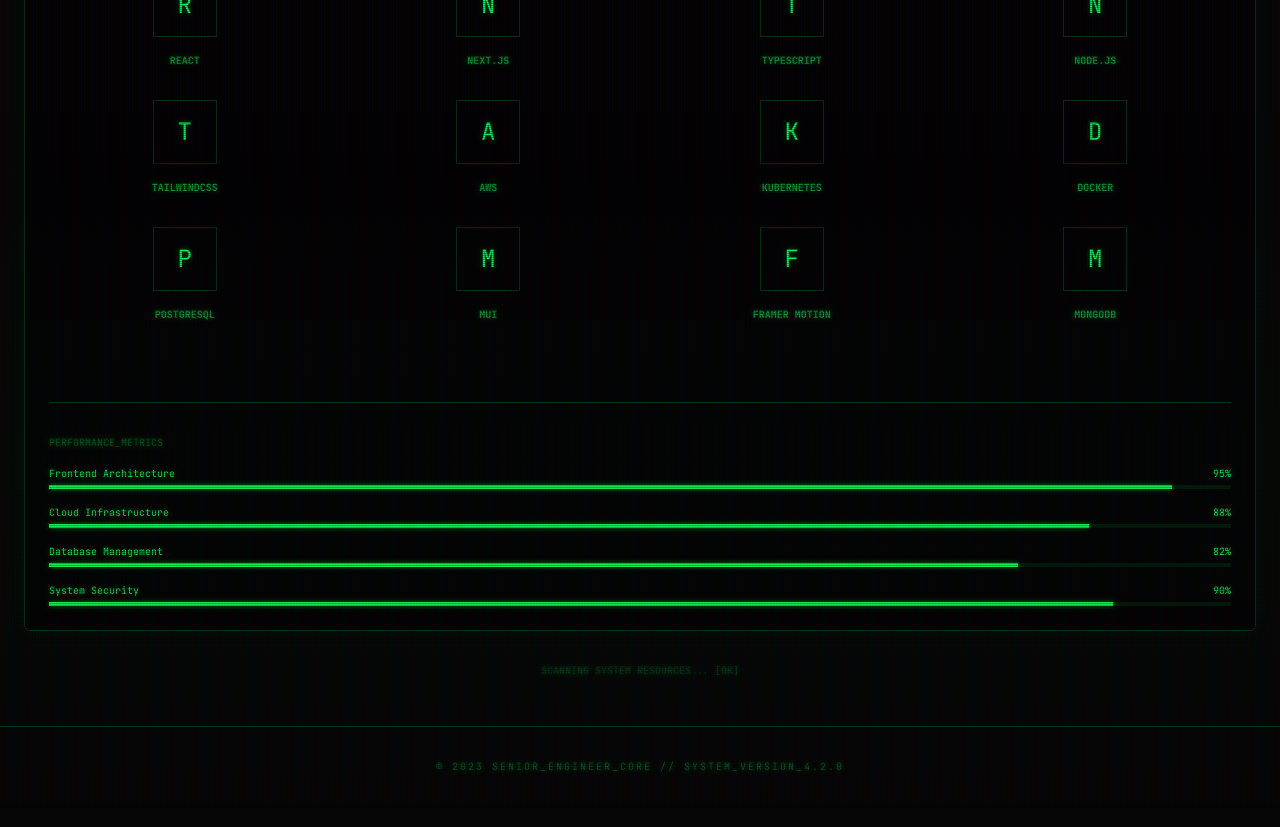
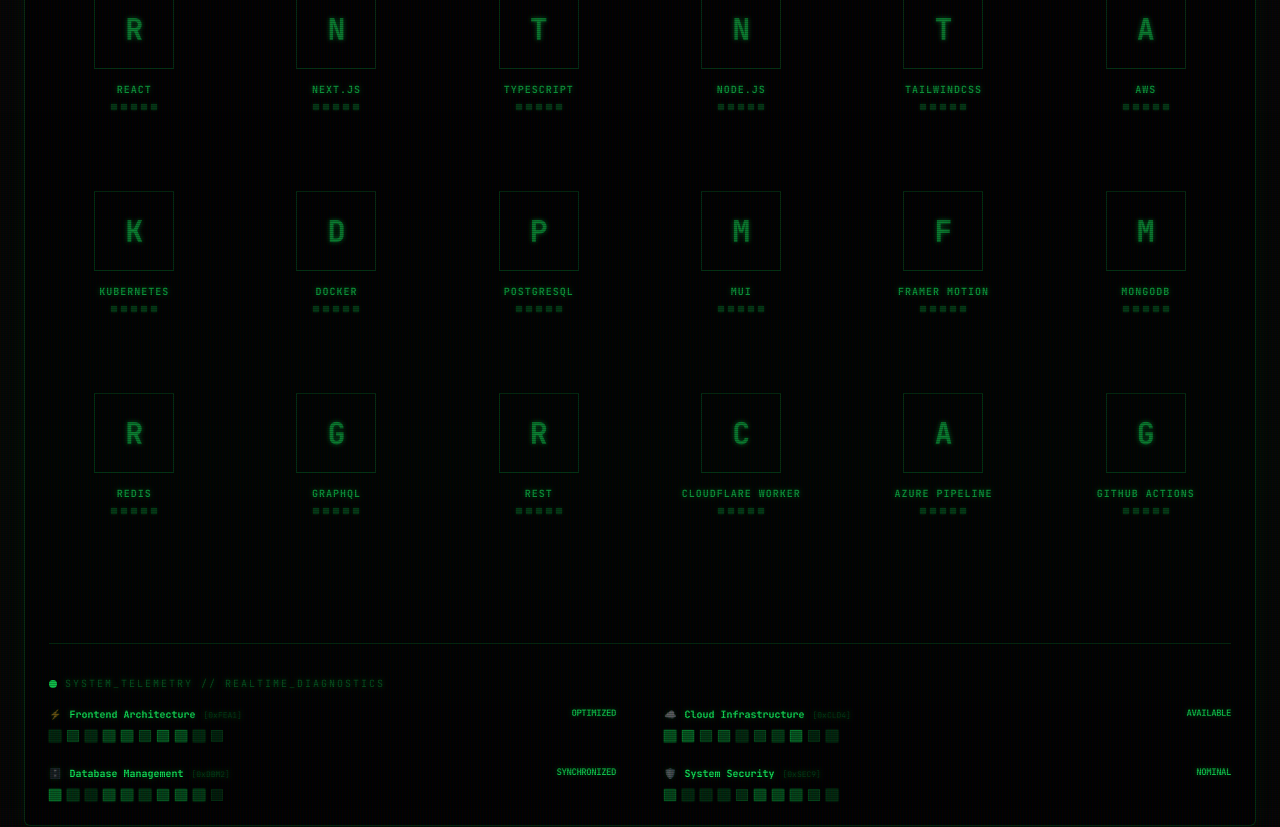
Before and after one commit to tranmani/portfolio, a Next.js app: page /stack in a window 1280 px wide. Shown: the part 260-1087 px from the top of the page. Before the commit the page ends 1066 px from the top, so only its background shows below. Built offline with nearby package versions, Linux system fonts and the light colour scheme.

Commit message:
tech stacks animations

```diff
--- /dev/null
+++ b/components/TechCard.tsx
@@ -0,0 +1,158 @@
+import React, { useState } from "react";
+import { motion, AnimatePresence } from "framer-motion";
+import cx from "classnames";
+
+interface TechCardProps {
+  name: string;
+  category?: string;
+}
+
+const TechCard: React.FC<TechCardProps> = ({ name, category }) => {
+  const [isHovered, setIsHovered] = useState(false);
+
+  // Generate some "fake" metadata for the HUD look
+  const hexId = (name.length * 1234).toString(16).toUpperCase().padStart(4, '0');
+
+  return (
+    <motion.div
+      onHoverStart={() => setIsHovered(true)}
+      onHoverEnd={() => setIsHovered(false)}
+      className="relative flex flex-col items-center gap-3 cursor-crosshair group"
+      whileHover={{ scale: 1.05 }}
+    >
+      {/* Background Glow */}
+      <AnimatePresence>
+        {isHovered && (
+          <motion.div
+            initial={{ opacity: 0, scale: 0.8 }}
+            animate={{ opacity: 1, scale: 1 }}
+            exit={{ opacity: 0, scale: 0.8 }}
+            className="absolute -inset-4 bg-terminal-green/5 blur-xl -z-10 rounded-full"
+          />
+        )}
+      </AnimatePresence>
+
+      {/* The Main Box */}
+      <div className={cx(
+        "w-20 h-20 border transition-all duration-300 flex items-center justify-center relative overflow-hidden",
+        isHovered ? "border-terminal-green bg-terminal-green/10" : "border-terminal-border bg-black/40"
+      )}>
+        {/* Corner Brackets */}
+        <div className="absolute top-0 left-0 w-2 h-2 border-t border-l border-terminal-green opacity-0 group-hover:opacity-100 transition-opacity" />
+        <div className="absolute top-0 right-0 w-2 h-2 border-t border-r border-terminal-green opacity-0 group-hover:opacity-100 transition-opacity" />
+        <div className="absolute bottom-0 left-0 w-2 h-2 border-b border-l border-terminal-green opacity-0 group-hover:opacity-100 transition-opacity" />
+        <div className="absolute bottom-0 right-0 w-2 h-2 border-b border-r border-terminal-green opacity-0 group-hover:opacity-100 transition-opacity" />
+
+        {/* First Letter / Icon */}
+        <motion.span
+          animate={isHovered ? {
+            opacity: [1, 0.8, 1, 0.9, 1],
+            scale: [1, 1.1, 1.05, 1.1, 1]
+          } : { opacity: 1, scale: 1 }}
+          transition={isHovered ? {
+            repeat: Infinity,
+            duration: 0.2,
+            repeatType: "reverse"
+          } : {}}
+          className={cx(
+            "text-3xl font-bold transition-all duration-300 select-none",
+            isHovered ? "text-terminal-green scale-110 drop-shadow-[0_0_8px_rgba(19,236,91,0.6)]" : "text-terminal-green/40"
+          )}
+        >
+          {name[0].toUpperCase()}
+        </motion.span>
+
+        {/* Hover Diagnostic Overlay */}
+        <AnimatePresence>
+          {isHovered && (
+            <motion.div
+              initial={{ y: 20, opacity: 0 }}
+              animate={{ y: 0, opacity: 1 }}
+              exit={{ y: 10, opacity: 0 }}
+              className="absolute bottom-0 left-0 right-0 bg-terminal-green/20 text-[6px] font-bold text-terminal-green uppercase text-center py-0.5 backdrop-blur-sm border-t border-terminal-green/30"
+            >
+              ID_{hexId} // STATUS: OK
+            </motion.div>
+          )}
+        </AnimatePresence>
+      </div>
+
+      {/* Label and Status */}
+      <div className="text-center w-full">
+        <div className={cx(
+          "text-[10px] font-bold uppercase tracking-widest transition-colors h-4 flex items-center justify-center",
+          isHovered ? "text-terminal-green" : "text-terminal-green/60"
+        )}>
+          {name}
+        </div>
+
+        {/* Animated Status Bits (Only animates on hover) */}
+        <div className="h-4 flex items-center justify-center">
+          <div className="flex gap-1 mt-1">
+            {[0, 1, 2, 3, 4].map((i) => (
+              <motion.div
+                key={i}
+                animate={isHovered ? {
+                  opacity: [0.4, 1, 0.4, 0.8, 0.4],
+                  scale: [1, 1.1, 1]
+                } : { opacity: 0.4, scale: 1 }}
+                transition={isHovered ? {
+                  repeat: Infinity,
+                  duration: 0.5 + Math.random() * 0.5,
+                  delay: i * 0.1
+                } : {}}
+                className="w-1.5 h-1.5 bg-terminal-green/60 shadow-[0_0_3px_rgba(19,236,91,0.5)]"
+              />
+            ))}
+          </div>
+        </div>
+
+        {/* Reserved Space for Bit Readout */}
+        <div className="h-3 mt-0.5">
+          <AnimatePresence>
+            {isHovered && (
+              <motion.div
+                initial={{ opacity: 0 }}
+                animate={{ opacity: 1 }}
+                exit={{ opacity: 0 }}
+                className="text-[7px] text-terminal-green/60 font-mono tracking-tighter"
+              >
+                0x{Math.random().toString(16).slice(2, 10).toUpperCase()}
+              </motion.div>
+            )}
+          </AnimatePresence>
+        </div>
+
+        {/* Reserved Space for Category */}
+        <div className="h-4">
+          <AnimatePresence>
+            {isHovered && (
+              <motion.div
+                initial={{ opacity: 0, y: -5 }}
+                animate={{ opacity: 1, y: 0 }}
+                exit={{ opacity: 0, y: -5 }}
+                className="text-[8px] text-terminal-green/40 font-mono"
+              >
+                {category || "SYSTEM_ACTIVE"}
+              </motion.div>
+            )}
+          </AnimatePresence>
+        </div>
+      </div>
+
+      {/* Scanning Line (appears on hover) */}
+      <AnimatePresence>
+        {isHovered && (
+          <motion.div
+            initial={{ top: "-10%" }}
+            animate={{ top: "110%" }}
+            transition={{ repeat: Infinity, duration: 1.5, ease: "linear" }}
+            className="absolute left-0 right-0 h-px bg-terminal-green/30 pointer-events-none z-10"
+          />
+        )}
+      </AnimatePresence>
+    </motion.div>
+  );
+};
+
+export default TechCard;
--- a/lib/config.ts
+++ b/lib/config.ts
@@ -83,5 +83,25 @@ export const portfolioConfig = {
   contact: {
     email: "you@domain.com",
     subject: "collaboration_proposal"
-  }
+  },
+  stackData: [
+    { name: "React", category: "FRONTEND_UI" },
+    { name: "Next.js", category: "META_FRAMEWORK" },
+    { name: "TypeScript", category: "TYPE_SYSTEM" },
+    { name: "Node.js", category: "RUNTIME_ENV" },
+    { name: "TailwindCSS", category: "STYLING_ENGINE" },
+    { name: "AWS", category: "CLOUD_INFRA" },
+    { name: "Kubernetes", category: "ORCHESTRATION" },
+    { name: "Docker", category: "CONTAINERIZATION" },
+    { name: "PostgreSQL", category: "DATA_STORAGE" },
+    { name: "MUI", category: "COMPONENT_LIB" },
+    { name: "Framer Motion", category: "ANIMATION_SDK" },
+    { name: "MongoDB", category: "NOSQL_DB" },
+    { name: "Redis", category: "CACHE_DB" },
+    { name: "GraphQL", category: "API_QUERY_LANG" },
+    { name: "REST", category: "API_ARCH" },
+    { name: "Cloudflare Worker", category: "SERVERLESS" },
+    { name: "Azure Pipeline", category: "CI/CD"},
+    { name: "GitHub Actions", category: "CI/CD"}
+  ]
 };
--- a/pages/stack.tsx
+++ b/pages/stack.tsx
@@ -1,51 +1,101 @@
 import React from "react";
 import Layout from "@/components/layout";
 import TerminalWindow from "@/components/TerminalWindow";
+import { motion, AnimatePresence } from "framer-motion";
+import TechCard from "@/components/TechCard";
 import { portfolioConfig } from "@/lib/config";
+import cx from "classnames";
+
+
+const TelemetryItem: React.FC<{ metric: any }> = ({ metric }) => {
+  const [isHovered, setIsHovered] = React.useState(false);
+
+  return (
+    <motion.div
+      onHoverStart={() => setIsHovered(true)}
+      onHoverEnd={() => setIsHovered(false)}
+      whileHover={{ x: 5 }}
+      className="group"
+    >
+      <div className="flex justify-between text-[10px] mb-2 font-bold group-hover:text-terminal-green transition-colors">
+        <span className="flex items-center gap-2">
+          <span className="opacity-40 group-hover:opacity-100">{metric.icon}</span>
+          {metric.label} <span className="text-terminal-green/20 text-[8px] font-normal">[{metric.id}]</span>
+        </span>
+        <span className="text-[9px] tracking-tighter text-terminal-green/80">{metric.status}</span>
+      </div>
+      <div className="flex gap-1.5 items-center mt-2">
+        {[...Array(10)].map((_, i) => (
+          <motion.div
+            key={i}
+            animate={{
+              opacity: [0.3, 0.8, 0.4, 1, 0.3],
+              scale: [1, 1.05, 1]
+            }}
+            transition={{
+              repeat: Infinity,
+              duration: 2 + Math.random() * 2,
+              delay: i * 0.15
+            }}
+            className="w-3 h-3 border border-terminal-green/30 bg-terminal-green/40 shadow-[0_0_2px_rgba(19,236,91,0.2)]"
+          />
+        ))}
+        <AnimatePresence>
+          {isHovered && (
+            <motion.div
+              initial={{ opacity: 0, x: -10 }}
+              animate={{ opacity: 1, x: 0 }}
+              exit={{ opacity: 0, x: -10 }}
+              className="ml-2 text-[8px] text-terminal-green/40 font-mono"
+            >
+              BIT_FEED_0x{metric.id.slice(-2)} // ACTIVE
+            </motion.div>
+          )}
+        </AnimatePresence>
+      </div>
+    </motion.div>
+  );
+};
 
 const Stack: React.FC = () => {
   return (
     <Layout meta={{ title: "Stack // ENGINEER_CLI_v2" }}>
       <div className="space-y-8">
         <div className="text-[10px] text-terminal-green/50 font-mono mb-4">
-          guest@engineer-node:~$ systemctl status tech-stack.service
+          guest@engineer-node:~$ systemctl status tech-stack.service --all
         </div>
 
         <TerminalWindow title="tech-stack.service — active (running)">
-          <div className="grid grid-cols-2 md:grid-cols-4 gap-8 py-8">
-             {["React", "Next.js", "TypeScript", "Node.js", "TailwindCSS", "AWS", "Kubernetes", "Docker", "PostgreSQL", "MUI", "Framer Motion", "MongoDB"].map((tech) => (
-               <div key={tech} className="flex flex-col items-center gap-4 group">
-                  <div className="w-16 h-16 border border-terminal-border flex items-center justify-center text-2xl group-hover:bg-terminal-green group-hover:text-background transition-all group-hover:scale-110">
-                     {tech[0]}
-                  </div>
-                  <span className="text-[10px] uppercase font-bold text-terminal-green/60 group-hover:text-terminal-green">
-                    {tech}
-                  </span>
-               </div>
+          <motion.div
+            initial={{ opacity: 0 }}
+            animate={{ opacity: 1 }}
+            className="grid grid-cols-2 sm:grid-cols-3 md:grid-cols-4 lg:grid-cols-6 gap-x-8 gap-y-12 py-12"
+          >
+             {portfolioConfig.stackData.map((tech, index) => (
+               <motion.div
+                 key={tech.name}
+                 initial={{ opacity: 0, y: 20 }}
+                 animate={{ opacity: 1, y: 0 }}
+                 transition={{ delay: index * 0.05 }}
+               >
+                 <TechCard name={tech.name} category={tech.category} />
+               </motion.div>
              ))}
-          </div>
+          </motion.div>
 
           <div className="mt-12 border-t border-terminal-border pt-8">
-             <div className="text-[10px] text-terminal-green/30 uppercase mb-4">Performance_Metrics</div>
-             <div className="space-y-4">
+             <div className="text-[10px] text-terminal-green/30 uppercase mb-4 tracking-[0.2em] flex items-center gap-2">
+                <span className="w-2 h-2 bg-terminal-green animate-pulse rounded-full" />
+                System_Telemetry // REALTIME_DIAGNOSTICS
+             </div>
+             <div className="grid grid-cols-1 md:grid-cols-2 gap-x-12 gap-y-6">
                 {[
-                  { label: "Frontend Architecture", value: 95 },
-                  { label: "Cloud Infrastructure", value: 88 },
-                  { label: "Database Management", value: 82 },
-                  { label: "System Security", value: 90 },
+                  { label: "Frontend Architecture", status: "OPTIMIZED", id: "0xFEA1", icon: "⚡" },
+                  { label: "Cloud Infrastructure", status: "AVAILABLE", id: "0xCLD4", icon: "☁️" },
+                  { label: "Database Management", status: "SYNCHRONIZED", id: "0xDBM2", icon: "🗄️" },
+                  { label: "System Security", status: "NOMINAL", id: "0xSEC9", icon: "🛡️" },
                 ].map((metric) => (
-                  <div key={metric.label}>
-                    <div className="flex justify-between text-[10px] mb-1">
-                      <span>{metric.label}</span>
-                      <span>{metric.value}%</span>
-                    </div>
-                    <div className="h-1 bg-terminal-green-faint">
-                      <div
-                        className="h-full bg-terminal-green shadow-[0_0_5px_rgba(0,255,65,0.5)]"
-                        style={{ width: `${metric.value}%` }}
-                      />
-                    </div>
-                  </div>
+                  <TelemetryItem key={metric.label} metric={metric} />
                 ))}
              </div>
           </div>
--- a/styles/globals.css
+++ b/styles/globals.css
@@ -90,14 +90,27 @@ html, body {
 .shimmer {
   background: linear-gradient(
     90deg,
-    rgba(0, 255, 65, 0) 0%,
-    rgba(0, 255, 65, 0.4) 50%,
-    rgba(0, 255, 65, 0) 100%
+    rgba(19, 236, 91, 0) 0%,
+    rgba(19, 236, 91, 0.4) 50%,
+    rgba(19, 236, 91, 0) 100%
   );
   background-size: 200% 100%;
-  animation: shimmer 2s infinite;
+  animation: shimmer 2s infinite linear;
   -webkit-background-clip: text;
   background-clip: text;
+}
+
+.animate-shimmer {
+  animation: shimmer 2s infinite linear;
+}
+
+@keyframes scan {
+  from { top: -100%; }
+  to { top: 100%; }
+}
+
+.animate-scan {
+  animation: scan 4s linear infinite;
 }
 
 @keyframes shimmer {
```
Also changed, not shown: pages/contact.tsx (+14 -6 lines).
